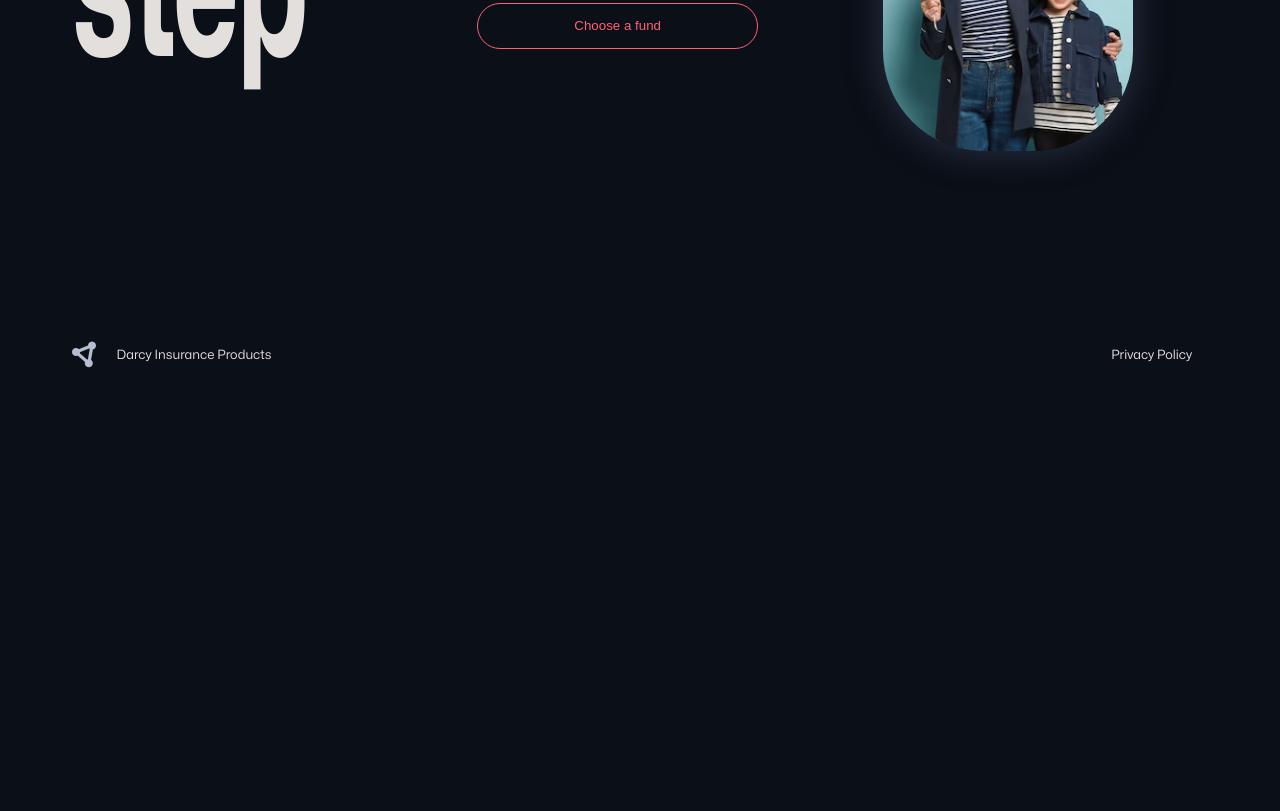
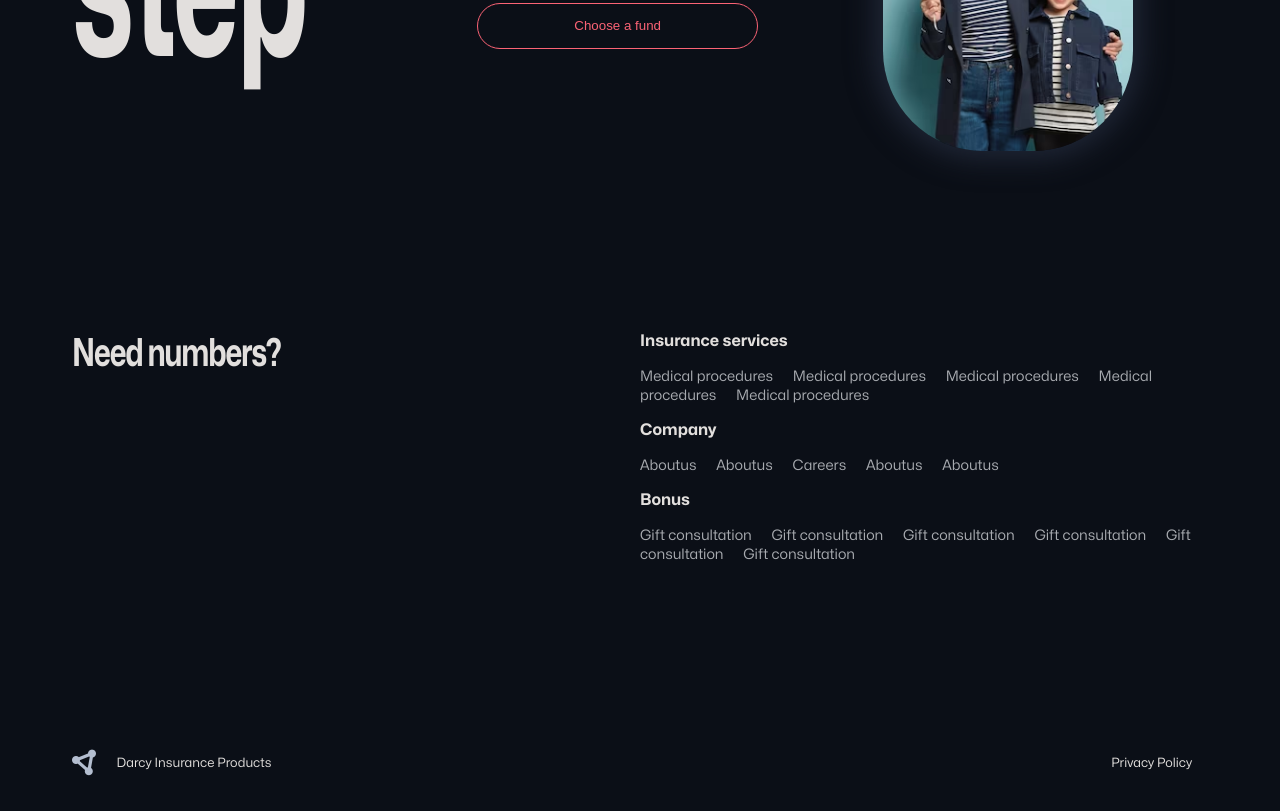
Before and after one commit to VictoriaAde/Insurance-Website, a website built with Parcel: page src/index.html in a window 1280 px wide. Shown: the part 2698-3509 px from the top of the page. Before the commit the page ends 3101 px from the top, so only its background shows below. Built offline with nearby package versions, Linux system fonts and the light colour scheme.

Commit message:
link section - done

```diff
--- a/src/index.html
+++ b/src/index.html
@@ -220,6 +220,39 @@
         </div>
       </section>
 
+      <section id="calculate_and_links_section">
+        <div class="calculate_numbers">
+          <h1>Need numbers?</h1>
+        </div>
+        <div class="links_section">
+          <div>
+            <h3>Insurance services</h3>
+            <a href="#">Medical procedures</a>
+            <a href="#">Medical procedures</a>
+            <a href="#">Medical procedures</a>
+            <a href="#">Medical procedures</a>
+            <a href="#">Medical procedures</a>
+          </div>
+          <div>
+            <h3>Company</h3>
+            <a href="#">Aboutus</a>
+            <a href="#">Aboutus</a>
+            <a href="#">Careers</a>
+            <a href="#">Aboutus</a>
+            <a href="#">Aboutus</a>
+          </div>
+          <div>
+            <h3>Bonus</h3>
+            <a href="#">Gift consultation</a>
+            <a href="#">Gift consultation</a>
+            <a href="#">Gift consultation</a>
+            <a href="#">Gift consultation</a>
+            <a href="#">Gift consultation</a>
+            <a href="#">Gift consultation</a>
+          </div>
+        </div>
+      </section>
+
       <footer id="footer">
         <div>
           <a href="#"
--- a/src/style.css
+++ b/src/style.css
@@ -369,6 +369,34 @@ body {
   padding: 0.9rem 6rem;
   cursor: pointer;
 }
+
+/* calculate_and_links_section */
+#calculate_and_links_section {
+  display: grid;
+  grid-template-columns: 1fr 1fr;
+}
+#calculate_and_links_section h1 {
+  width: 500px;
+  font-size: 1.5rem;
+  margin: 1rem 0;
+  color: #e2dfdd;
+  transform: scale(1.2, 1.6);
+  letter-spacing: -1px;
+  transform-origin: 0% 0%;
+}
+.calculate_numbers {
+  width: 100%;
+}
+.links_section h3 {
+  font-size: 1rem;
+  color: #e2dfdd;
+}
+.links_section a {
+  font-size: 0.9rem;
+  text-decoration: none;
+  color: #a8abb0;
+  margin-right: 1rem;
+}
 #footer {
   margin-top: 12rem;
   color: #e2dfdd;
```
